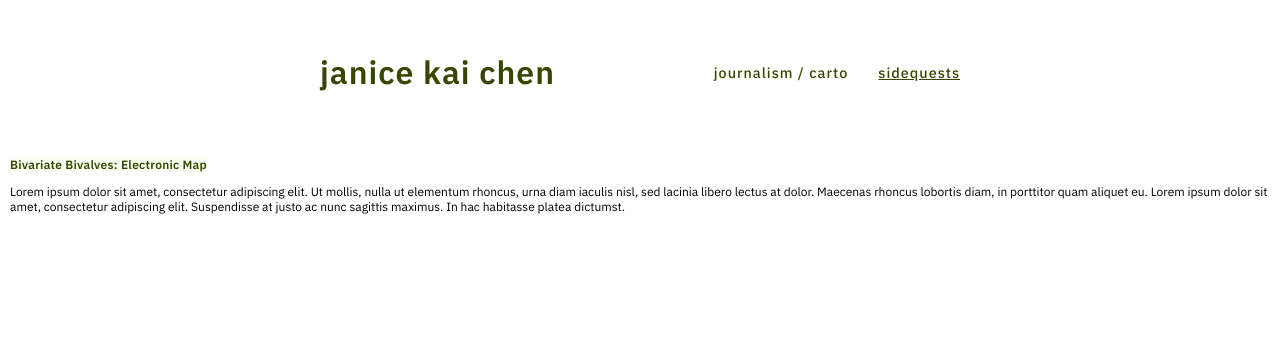
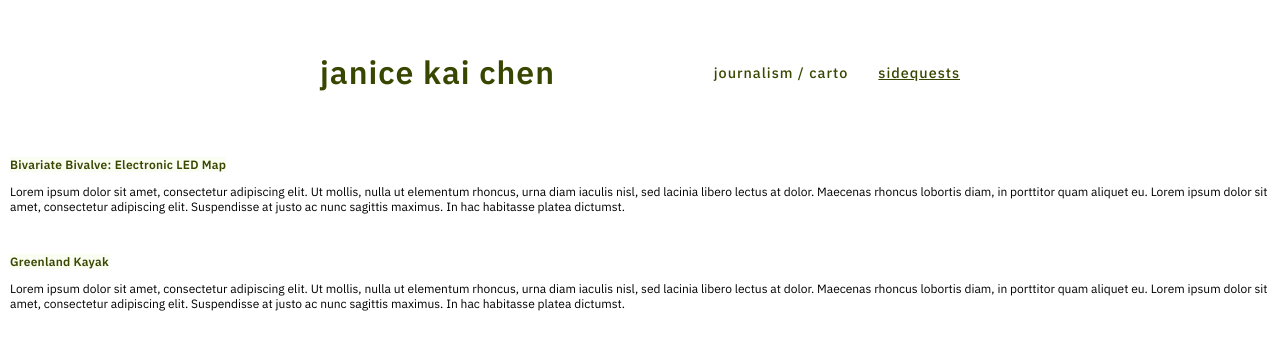
Before and after one commit to janicekchen/janicekchen.github.io, a SvelteKit app: page /sidequests in a window 1280 px wide. Shown: the top 350 px of the page. Built offline with nearby package versions, Linux system fonts and the light colour scheme.

Commit message:
init sidequests data

```diff
--- /dev/null
+++ b/src/lib/data/sidequests-data.json
@@ -0,0 +1,14 @@
+[
+	{
+		"hed": "Bivariate Bivalves",
+		"subhed": "Electronic LED map, updates daily with water toxicity and tide data.",
+		"text": "Lorem ipsum dolor sit amet, consectetur adipiscing elit. Ut mollis, nulla ut elementum rhoncus, urna diam iaculis nisl, sed lacinia libero lectus at dolor. Maecenas rhoncus lobortis diam, in porttitor quam aliquet eu. Lorem ipsum dolor sit amet, consectetur adipiscing elit. Suspendisse at justo ac nunc sagittis maximus. In hac habitasse platea dictumst. ",
+		"images": ["bb_1.jpg", "bb_2.jpg", "bb_3.jpg", "bb_4.jpg"]
+	},
+    {
+		"hed": "Greenland Sea Kayak",
+		"subhed": "Skin-on-frame kayak. Ballistic nylon, polyurethane, cedar, pine, ash.",
+		"text": "Lorem ipsum dolor sit amet, consectetur adipiscing elit. Ut mollis, nulla ut elementum rhoncus, urna diam iaculis nisl, sed lacinia libero lectus at dolor. Maecenas rhoncus lobortis diam, in porttitor quam aliquet eu. Lorem ipsum dolor sit amet, consectetur adipiscing elit. Suspendisse at justo ac nunc sagittis maximus. In hac habitasse platea dictumst. ",
+		"images": ["kayak_1.jpg", "kayak_2.jpg"]
+	}
+]
--- a/src/lib/sidequest.svelte
+++ b/src/lib/sidequest.svelte
@@ -16,8 +16,8 @@
 </Splide>
 <div class="desc">
 	<h3 class="sidequest-title">
-		<mark> Bivariate Bivalves: Electronic Map </mark>
-        <!-- <mark>{hed}</mark> -->
+		<!-- <mark> Bivariate Bivalves: Electronic Map </mark> -->
+        <mark>{hed}</mark>
 	</h3>
 	<p class="sidequest-desc">
 		Lorem ipsum dolor sit amet, consectetur adipiscing elit. Ut mollis, nulla ut elementum rhoncus,
@@ -63,5 +63,6 @@
 		height: auto;
         padding: 0px 10px;
         box-sizing: border-box;
+		margin-bottom: 40px;
 	}
 </style>
--- a/src/routes/sidequests/+page.svelte
+++ b/src/routes/sidequests/+page.svelte
@@ -1,18 +1,12 @@
 <script>
     import Sidequest from '../../lib/sidequest.svelte';
+    import sidequests from '$lib/data/sidequests-data.json'
     // import img from "../../../static/img/sidequests/bb_1.jpg"
 </script>
 
-<Sidequest hed={'clamsssss'} img={'img/sidequests/bb_1.jpg'} url={'df'}/>
+<Sidequest hed={'Bivariate Bivalve: Electronic LED Map'} url={'df'}/>
+<Sidequest hed={'Greenland Kayak'} url={'df'}/>
 
 <style>
-    .container {
-        margin: 0px auto 40px auto;
-        display: flex;
-        flex-direction: column;
-        align-items: center;
-        background-color: #ffe0fb;
-        max-width: 500px;
-    }
 
 </style>
```
Also changed, not shown: 1 other file (tests, documents, lock files or other folders).
